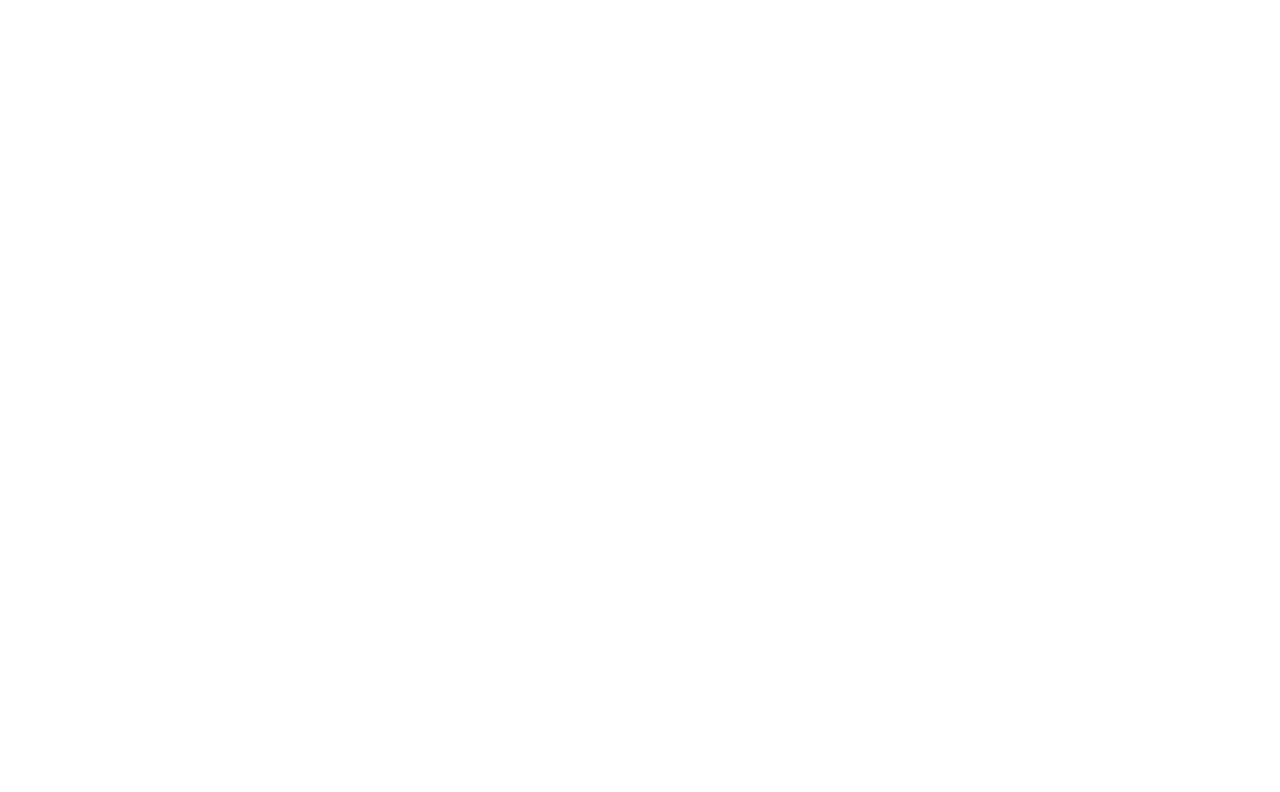
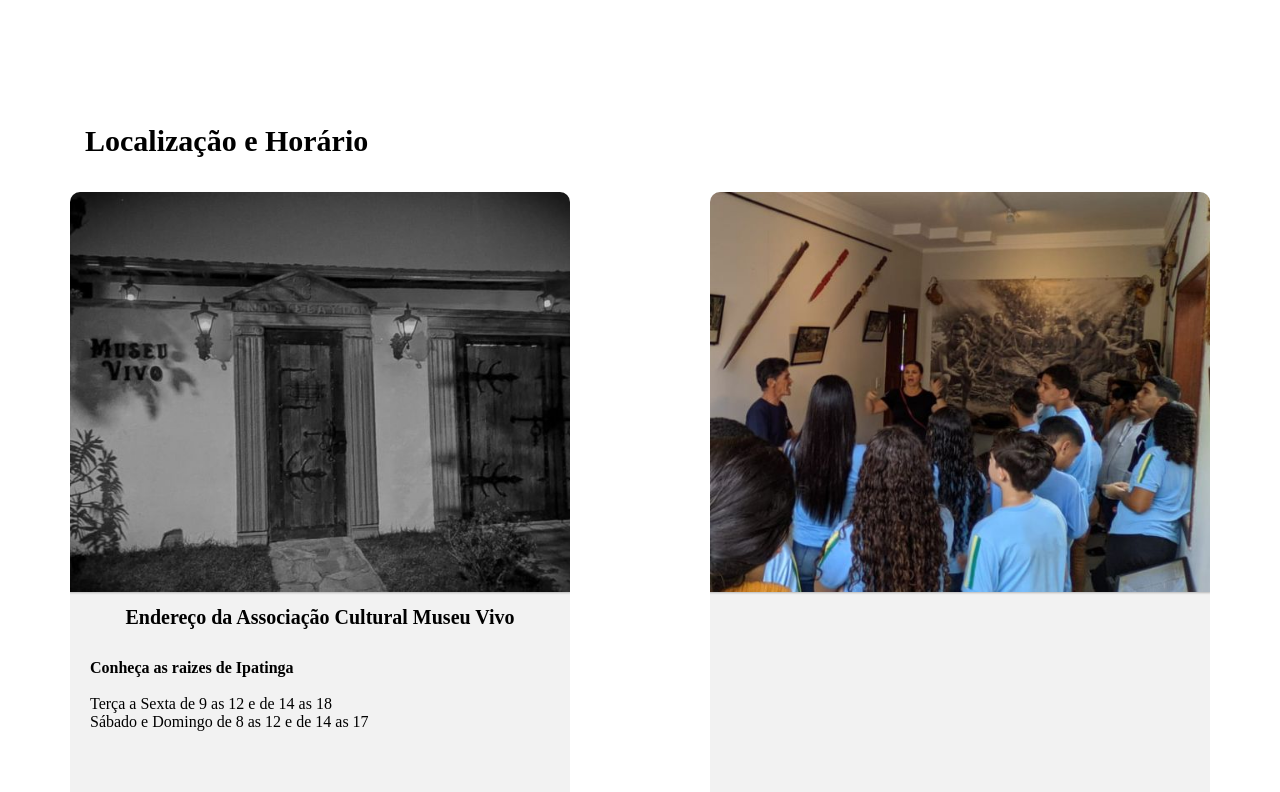
Before and after one commit to thalesaguiar/museuvivo-website, a Next.js app: page / in a window 1280 px wide. Shown: the part 1222-2014 px from the top of the page. Before the commit the page ends 809 px from the top, so only its background shows below. Built offline with nearby package versions, Linux system fonts and the light colour scheme.

Commit message:
:sparkles: feat: create main component

```diff
--- /dev/null
+++ b/src/components/MainSection.tsx
@@ -0,0 +1,28 @@
+import styles from "../styles/components/MainSection.module.css";
+
+export default function MainSection() {
+  return (
+    <section className={styles.container}>
+      <h2>Localização e Horário</h2>
+      <div className={styles.imagesContainer}>
+        <div className={styles.cardA}>
+          <img className={styles.imageA} src="/entranceA.jpeg" />
+          <h3>
+            <a href="https://www.google.com/maps/dir/MUSEU+VIVO+-++Museu+Metropolitano%E2%80%A6//@-19.4411368,-42.5668917,17z/data=!4m8!4m7!1m5!1m1!1s0xaffe39c0d87ad5:0xf24ac6fa718acde8!2m2!1d-42.5670639!2d-19.4380546!1m0?entry=ttu">
+              Endereço da Associação Cultural Museu Vivo
+            </a>
+          </h3>
+          <div className={styles.information}>
+            <h4>Conheça as raizes de Ipatinga</h4>
+            <br />
+            <p> Terça a Sexta de 9 as 12 e de 14 as 18 </p>
+            <p>Sábado e Domingo de 8 as 12 e de 14 as 17</p>
+          </div>
+        </div>
+        <div className={styles.cardB}>
+          <img className={styles.imageB} src="/visitors1.jpg" />
+        </div>
+      </div>
+    </section>
+  );
+}
--- a/src/pages/index.tsx
+++ b/src/pages/index.tsx
@@ -2,11 +2,15 @@ import Head from "next/head";
 import React from "react";
 import Image from "next/image";
 import Header from "@/components/Header";
+import ExpositionCarrousel from "@/components/ExpositionsCarrousel";
+import MainSection from "@/components/MainSection";
 
 export default function Home() {
   return (
     <div>
       <Header />
+      <ExpositionCarrousel />
+      <MainSection />
     </div>
   );
 }
--- /dev/null
+++ b/src/styles/components/MainSection.module.css
@@ -0,0 +1,64 @@
+.container {
+  width: 100%;
+}
+
+.container > h2 {
+  margin-left: 85px;
+  font-size: 30px;
+}
+
+.imagesContainer {
+    display: flex;
+    flex-direction: row;
+    justify-content: space-around;
+    width: 100%;
+    margin-top: 34px;
+  }
+
+.cardA {
+  width: 500px;
+  height: 600px;
+  border-radius: 10px 10px 0px 0px;
+  background-color: #c0c0c034;
+}
+
+.cardA > h3 {
+  font-size: 20px;
+  cursor: pointer;
+  text-align: center;
+  margin-top: 10px;
+  text-decoration: solid;
+
+}
+
+.cardA > h3 > a {
+  color: black;
+}
+
+.cardB {
+  width: 500px;
+  height: 600px;
+  border-radius: 10px 10px 0px 0px;
+  background-color: #c0c0c034;
+
+}
+
+.imageA {
+  width: 500px;
+  height: 400px;
+  box-shadow: 0 0 2px 1px #0000003f;
+
+}
+
+.imageB {
+  width: 500px;
+  height: 400px;
+  box-shadow: 0 0 2px 1px #0000003f;
+
+}
+
+.information {
+  margin-top: 30px;
+  margin-left: 20px;
+
+}
```
